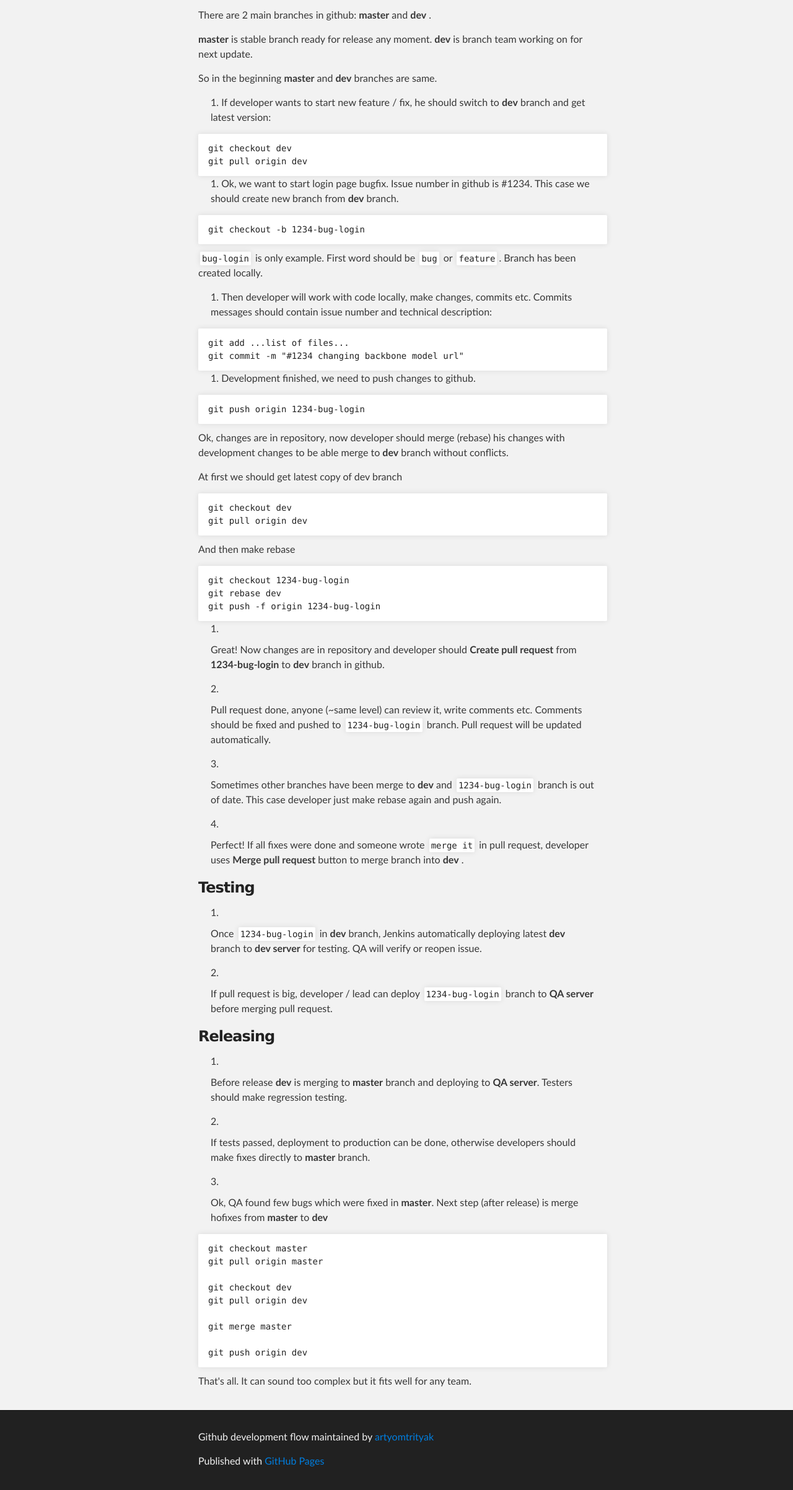
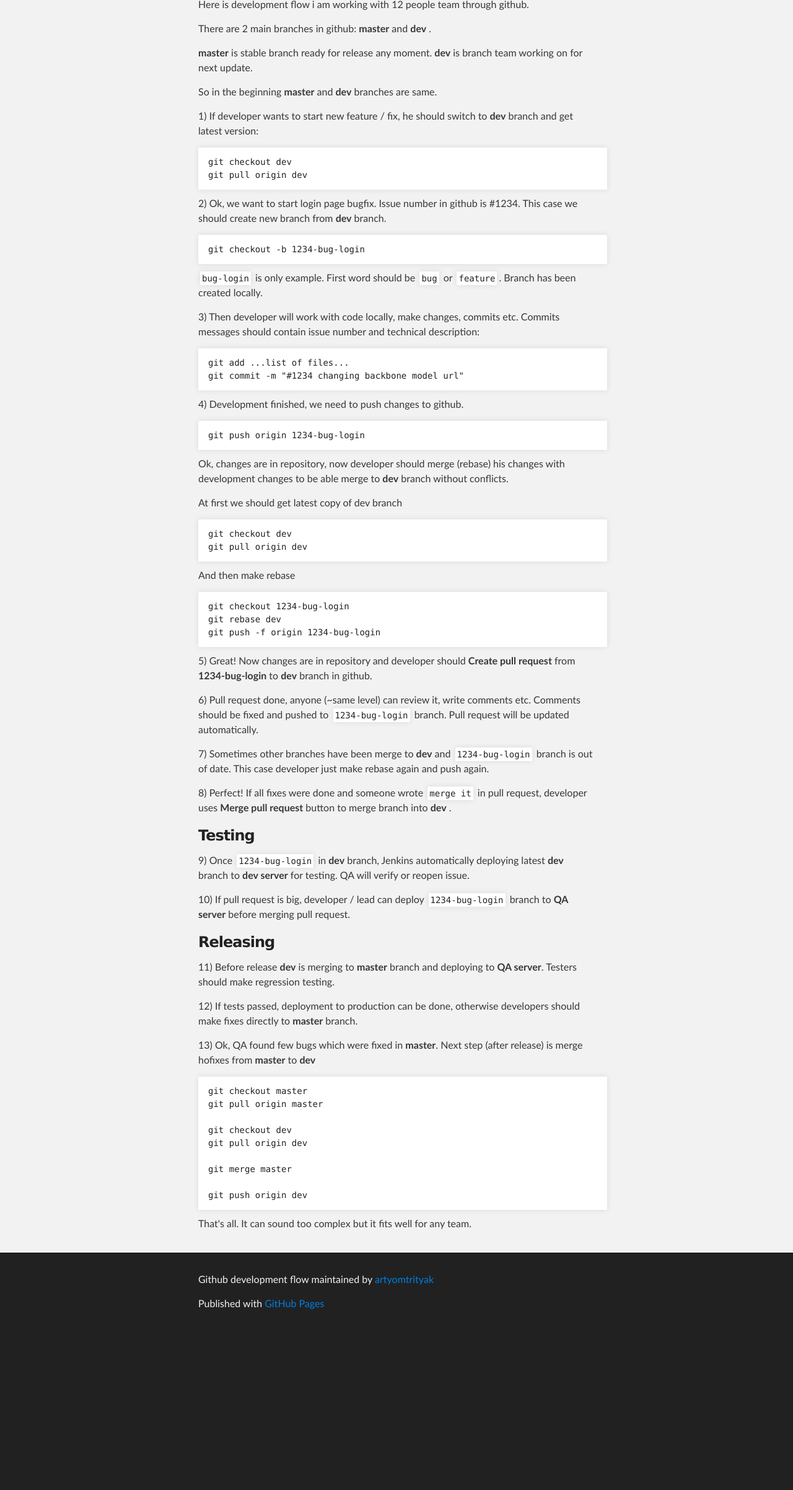
Before and after one commit to artyomtrityak/github-development-flow, a plain HTML site: page index.html in a window 1280 px wide. Shown: the part 333-2737 px from the top of the page at 62% size. After the commit the page ends 2483 px from the top, so only its background shows below. Drawn offline with Linux system fonts and the light colour scheme.

```diff
--- a/index.html
+++ b/index.html
@@ -31,8 +31,8 @@
     <!-- MAIN CONTENT -->
     <div id="main_content_wrap" class="outer">
       <section id="main_content" class="inner">
-        <h3>
-<a name="github-development-flow" class="anchor" href="#github-development-flow"><span class="octicon octicon-link"></span></a>Github development flow</h3>
+        <h2>
+<a name="github-development-flow" class="anchor" href="#github-development-flow"><span class="octicon octicon-link"></span></a>Github development flow</h2>
 
 <p>Here is development flow i am working with 12 people team through github.</p>
 
@@ -43,29 +43,29 @@
 
 <p>So in the beginning <strong>master</strong> and <strong>dev</strong> branches are same.</p>
 
-<ol>
-<li>If developer wants to start new feature / fix, he should switch to <strong>dev</strong> branch and get latest version:</li>
-</ol><pre><code>git checkout dev
+<p>1) If developer wants to start new feature / fix, he should switch to <strong>dev</strong> branch and get latest version:</p>
+
+<pre><code>git checkout dev
 git pull origin dev
 </code></pre>
 
-<ol>
-<li>Ok, we want to start login page bugfix. Issue number in github is #1234.
-This case we should create new branch from <strong>dev</strong> branch.</li>
-</ol><pre><code>git checkout -b 1234-bug-login
+<p>2) Ok, we want to start login page bugfix. Issue number in github is #1234.
+This case we should create new branch from <strong>dev</strong> branch.</p>
+
+<pre><code>git checkout -b 1234-bug-login
 </code></pre>
 
 <p><code>bug-login</code> is only example. First word should be <code>bug</code> or <code>feature</code>. Branch has been created locally.</p>
 
-<ol>
-<li>Then developer will work with code locally, make changes, commits etc. Commits messages should contain issue number and technical description:</li>
-</ol><pre><code>git add ...list of files...
+<p>3) Then developer will work with code locally, make changes, commits etc. Commits messages should contain issue number and technical description:</p>
+
+<pre><code>git add ...list of files...
 git commit -m "#1234 changing backbone model url"
 </code></pre>
 
-<ol>
-<li>Development finished, we need to push changes to github.</li>
-</ol><pre><code>git push origin 1234-bug-login
+<p>4) Development finished, we need to push changes to github.</p>
+
+<pre><code>git push origin 1234-bug-login
 </code></pre>
 
 <p>Ok, changes are in repository, now developer should merge (rebase) his changes with development changes to be able merge to <strong>dev</strong> branch without conflicts.</p>
@@ -83,25 +83,31 @@
 git push -f origin 1234-bug-login
 </code></pre>
 
-<ol>
-<li><p>Great! Now changes are in repository and developer should <strong>Create pull request</strong> from <strong>1234-bug-login</strong> to <strong>dev</strong> branch in github.</p></li>
-<li><p>Pull request done, anyone (~same level) can review it, write comments etc. Comments should be fixed and pushed to <code>1234-bug-login</code> branch. Pull request will be updated automatically.</p></li>
-<li><p>Sometimes other branches have been merge to <strong>dev</strong> and <code>1234-bug-login</code> branch is out of date. This case developer just make rebase again and push again.</p></li>
-<li><p>Perfect! If all fixes were done and someone wrote <code>merge it</code> in pull request, developer uses <strong>Merge pull request</strong> button to merge branch into <strong>dev</strong> .</p></li>
-</ol><h3>
+<p>5) Great! Now changes are in repository and developer should <strong>Create pull request</strong> from <strong>1234-bug-login</strong> to <strong>dev</strong> branch in github.</p>
+
+<p>6) Pull request done, anyone (~same level) can review it, write comments etc. Comments should be fixed and pushed to <code>1234-bug-login</code> branch. Pull request will be updated automatically.</p>
+
+<p>7) Sometimes other branches have been merge to <strong>dev</strong> and <code>1234-bug-login</code> branch is out of date. This case developer just make rebase again and push again.</p>
+
+<p>8) Perfect! If all fixes were done and someone wrote <code>merge it</code> in pull request, developer uses <strong>Merge pull request</strong> button to merge branch into <strong>dev</strong> .</p>
+
+<h3>
 <a name="testing" class="anchor" href="#testing"><span class="octicon octicon-link"></span></a>Testing</h3>
 
-<ol>
-<li><p>Once <code>1234-bug-login</code> in <strong>dev</strong> branch, Jenkins automatically deploying latest <strong>dev</strong> branch to <strong>dev server</strong> for testing. QA will verify or reopen issue.</p></li>
-<li><p>If pull request is big, developer / lead can deploy <code>1234-bug-login</code> branch to <strong>QA server</strong> before merging pull request.</p></li>
-</ol><h3>
+<p>9) Once <code>1234-bug-login</code> in <strong>dev</strong> branch, Jenkins automatically deploying latest <strong>dev</strong> branch to <strong>dev server</strong> for testing. QA will verify or reopen issue.</p>
+
+<p>10) If pull request is big, developer / lead can deploy <code>1234-bug-login</code> branch to <strong>QA server</strong> before merging pull request.</p>
+
+<h3>
 <a name="releasing" class="anchor" href="#releasing"><span class="octicon octicon-link"></span></a>Releasing</h3>
 
-<ol>
-<li><p>Before release <strong>dev</strong> is merging to <strong>master</strong> branch and deploying to <strong>QA server</strong>. Testers should make regression testing.</p></li>
-<li><p>If tests passed, deployment to production can be done, otherwise developers should make fixes directly to <strong>master</strong> branch.</p></li>
-<li><p>Ok, QA found few bugs which were fixed in <strong>master</strong>. Next step (after release) is merge hofixes from <strong>master</strong> to <strong>dev</strong></p></li>
-</ol><pre><code>git checkout master
+<p>11) Before release <strong>dev</strong> is merging to <strong>master</strong> branch and deploying to <strong>QA server</strong>. Testers should make regression testing.</p>
+
+<p>12) If tests passed, deployment to production can be done, otherwise developers should make fixes directly to <strong>master</strong> branch.</p>
+
+<p>13) Ok, QA found few bugs which were fixed in <strong>master</strong>. Next step (after release) is merge hofixes from <strong>master</strong> to <strong>dev</strong></p>
+
+<pre><code>git checkout master
 git pull origin master
 
 git checkout dev
```
Also changed, not shown: params.json (+1 -1 lines).
